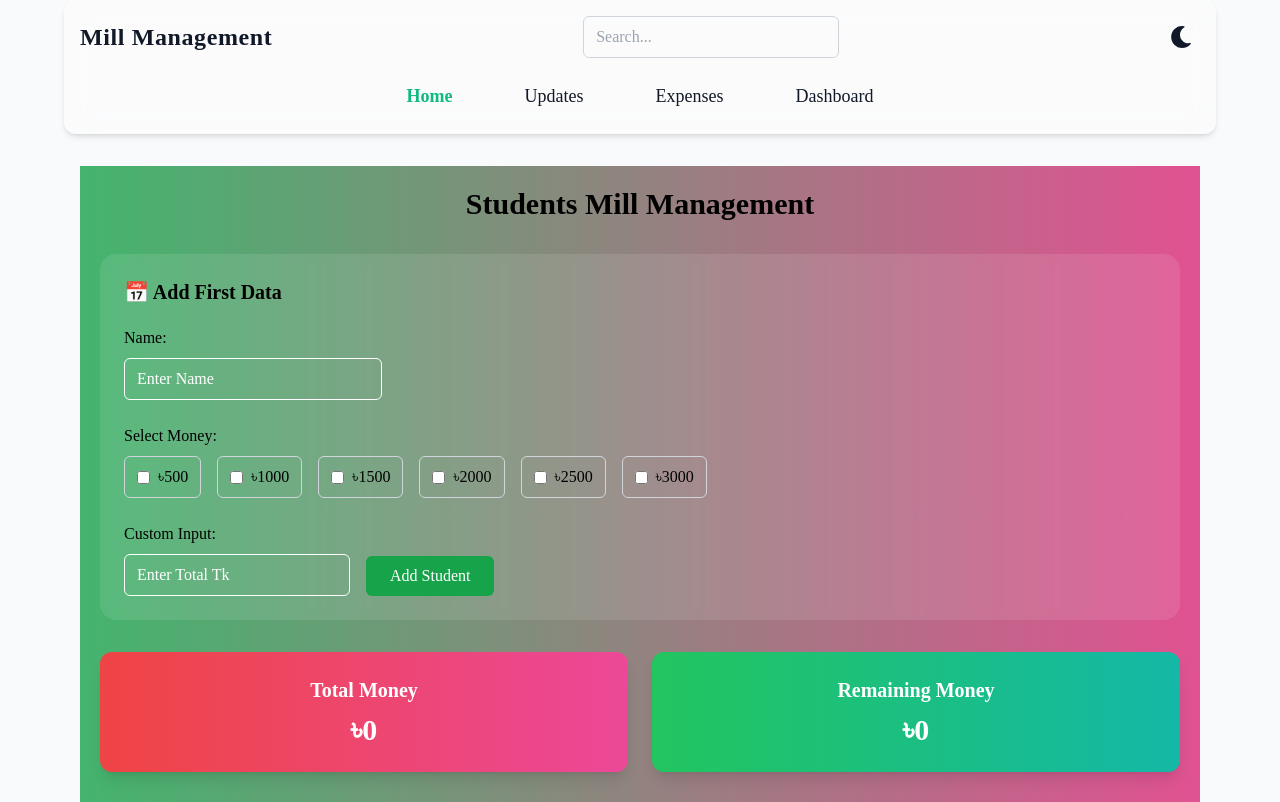
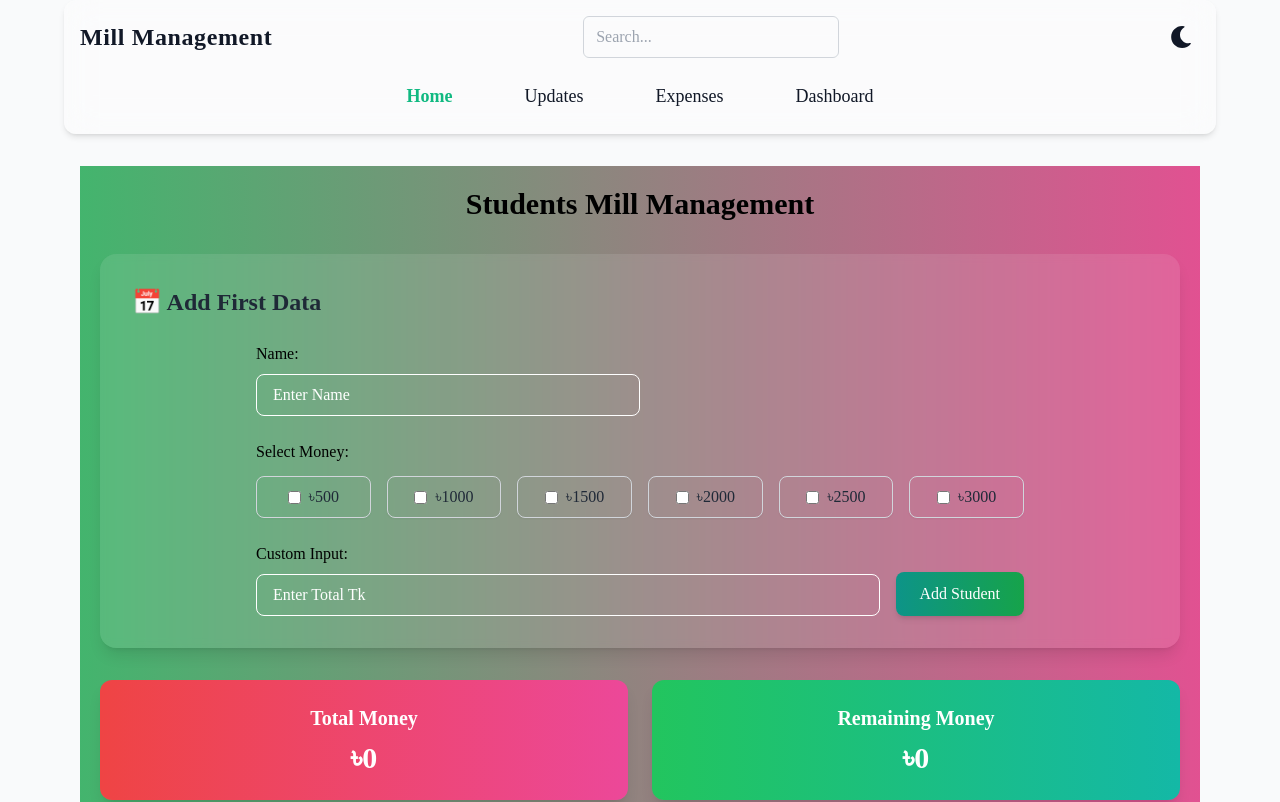
Before and after one commit to Rezowan6/React-and-Tailwind-Css-Project, a React (Vite) app: page / in a window 1280 px wide. Shown: the top 802 px of the page. Built offline with nearby package versions, Linux system fonts and the light colour scheme.

Commit message:
Updated project with new feature

```diff
--- a/src/pages/Home.jsx
+++ b/src/pages/Home.jsx
@@ -145,9 +145,19 @@ export default function Home({ filter, darkMode }) {
         <h2 className="text-2xl lg:text-3xl font-bold text-center">{`Students Mill Management`}</h2>
 
         {/* Add Student Form */}
-        <div className={`backdrop-blur-sm p-6 rounded-2xl space-y-5 transition-colors duration-500 ${cardBg}`}>
-          <h3 className={`text-xl font-semibold`}>📅 Add First Data</h3>
-          <form onSubmit={handleSubmit} className="flex flex-col gap-6">
+        <div className={`backdrop-blur-sm p-6 md:p-8 rounded-2xl shadow-lg space-y-6 transition-colors duration-500 ${cardBg}`}>
+          <h3
+            className={`text-2xl font-semibold flex items-center gap-2 ${
+              darkMode ? "text-white" : "text-gray-800"
+            }`}
+          >
+            📅 Add First Data
+          </h3>
+
+          <form
+            onSubmit={handleSubmit}
+            className="flex flex-col gap-6 w-full max-w-3xl mx-auto"
+          >
             {/* Name Input */}
             <div className="flex flex-col gap-2">
               <label className="font-medium">Name:</label>
@@ -159,23 +169,23 @@ export default function Home({ filter, darkMode }) {
                   setName(e.target.value.charAt(0).toUpperCase() + e.target.value.slice(1))
                 }
                 required
-                className={`w-full lg:w-1/4 px-3 py-2 border rounded-md focus:outline-none focus:ring-2 focus:ring-teal-400 bg-transparent ${inputBorder}`}
+                className={`w-full md:w-2/3 lg:w-1/2 px-4 py-2 border rounded-lg focus:outline-none focus:ring-2 focus:ring-teal-400 bg-transparent ${inputBorder}`}
               />
             </div>
 
             {/* Money Options */}
-            <div className="flex flex-col gap-2">
+            <div className="flex flex-col gap-3">
               <label className="font-medium">Select Money:</label>
-              <div className="flex flex-wrap gap-4">
+              <div className="grid grid-cols-3 sm:grid-cols-4 md:grid-cols-6 gap-3 sm:gap-4">
                 {[500, 1000, 1500, 2000, 2500, 3000].map((val) => (
                   <label
                     key={val}
-                    className={`flex items-center gap-2 border rounded-md px-3 py-2 cursor-pointer transition-colors duration-300 ${
+                    className={`flex items-center justify-center gap-2 border rounded-lg px-3 py-2 cursor-pointer font-medium transition-all duration-300 shadow-sm hover:shadow-md ${
                       selectedAmount === val
-                        ? "bg-teal-600 text-white border-teal-600"
+                        ? "bg-teal-600 text-white border-teal-600 scale-[1.03]"
                         : darkMode
-                        ? "border-gray-600 text-white"
-                        : "border-gray-300 text-black"
+                        ? "border-gray-600 text-white hover:bg-gray-700"
+                        : "border-gray-300 text-gray-800 hover:bg-gray-100"
                     }`}
                   >
                     <input
@@ -190,9 +200,9 @@ export default function Home({ filter, darkMode }) {
               </div>
             </div>
 
-            {/* Custom Input */}
-            <div className="flex flex-col md:flex-row md:items-end gap-4">
-              <div className="flex flex-col gap-2">
+            {/* Custom Input + Button */}
+            <div className="flex flex-col sm:flex-row sm:items-end gap-4">
+              <div className="flex flex-col gap-2 flex-1">
                 <label className="font-medium">Custom Input:</label>
                 <input
                   type="number"
@@ -200,12 +210,13 @@ export default function Home({ filter, darkMode }) {
                   onChange={(e) => setStudentTk(e.target.value)}
                   placeholder="Enter Total Tk"
                   required
-                  className={`px-3 py-2 border rounded-md focus:outline-none focus:ring-2 focus:ring-teal-400 bg-transparent ${inputBorder}`}
+                  className={`px-4 py-2 border rounded-lg focus:outline-none focus:ring-2 focus:ring-teal-400 bg-transparent ${inputBorder}`}
                 />
               </div>
+
               <button
                 type="submit"
-                className="bg-green-600 hover:bg-green-700 text-white px-6 py-2 rounded-md transition"
+                className="bg-gradient-to-r from-teal-600 to-green-600 hover:from-teal-700 hover:to-green-700 text-white font-medium px-6 py-2.5 rounded-lg shadow-md transition-transform duration-300 hover:scale-105"
               >
                 {editIndex === null ? "Add Student" : "Update Student"}
               </button>
@@ -213,8 +224,9 @@ export default function Home({ filter, darkMode }) {
           </form>
         </div>
 
+
         {/* Cards */}
-        <div className="flex flex-col md:flex-row gap-6 justify-center items-center">
+        <div className="flex flex-col md:flex-row gap-6 justify-center items-center cursor-pointer">
           <ReusableCard title="Total Money" amount={totalMoney} color="red" darkMode={darkMode} />
           <ReusableCard title="Remaining Money" amount={remainingMoney} color="green" darkMode={darkMode} />
         </div>
```
